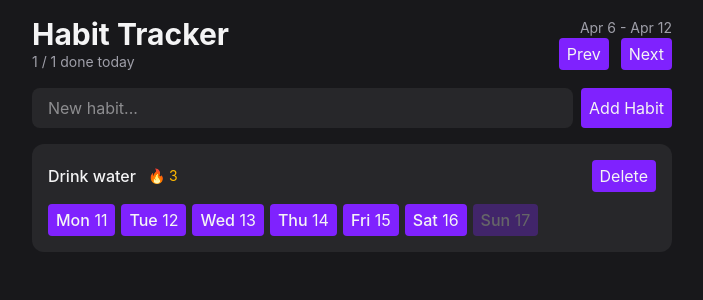
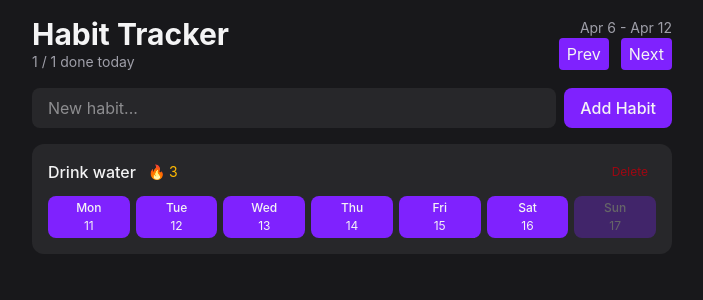
Before and after one commit to 1drie5/react-habit-tracker, a React (Vite) app: page / in a window 1280 px wide. Shown: the top 300 px of the page, without its empty margins (288-991 px from the left). Built offline with nearby package versions, Linux system fonts and the light colour scheme.

Commit message:
add configurable button variants with twMerge and polish habit tracking UI

```diff
--- a/package.json
+++ b/package.json
@@ -14,6 +14,7 @@
     "date-fns": "^4.1.0",
     "react": "^19.2.6",
     "react-dom": "^19.2.6",
+    "tailwind-merge": "^3.6.0",
     "tailwindcss": "^4.3.0"
   },
   "devDependencies": {
--- a/src/components/Buttons.tsx
+++ b/src/components/Buttons.tsx
@@ -1,11 +1,38 @@
 import type { ComponentProps } from "react"
+import { twMerge } from "tailwind-merge"
+
+type Variant = "primary" | "secondary" | "ghost-destructive"
 
 type ButtonProps = {
-    variant: "primary" | "secondary" | "ghost-destructive"
+    variant?: Variant
 } & ComponentProps<"button">
 
-export function Button({ variant = "primary",...props }: ButtonProps) {
-    return <button
-    {...props}
-    className="bg-violet-600 hover:bg-violet-500 transition-colors rounded px-2 py-1 disabled:opacity-30 disabled:cursor-not-allowed"/>
+export function Button({
+  variant = "primary",
+  className,
+  ...props
+}: ButtonProps) {
+  return (
+    <button
+      {...props}
+      className={twMerge(
+        "transition-colors rounded px-2 py-1 disabled:opacity-30 disabled:cursor-not-allowed",
+        getVariantStyles(variant),
+        className,
+      )}
+    />
+  )
 }
+
+function getVariantStyles(variant: Variant) {
+  switch (variant) {
+    case "primary":
+      return "bg-violet-600 hover:bg-violet-500"
+    case "secondary":
+      return "bg-zinc-700 hover:bg-zinc-600 text-zinc-400"
+    case "ghost-destructive":
+      return "hover:bg-red-800 text-red-800 hover:text-red-200"
+    default:
+      throw new Error(`Invalid variant: ${variant satisfies never}`)
+  }
+}
--- a/src/components/HabitForm.tsx
+++ b/src/components/HabitForm.tsx
@@ -6,7 +6,7 @@
         className="flex-1 rounded-lg bg-zinc-800 px-4 py-2 outline-none focus-visible:ring-2 focus-visible:ring-violet-500"
         placeholder="New habit..."
       />
-      <Button>
+      <Button className="rounded-lg px-4 py-2 font-medium">
         Add Habit
       </Button>
     </form>
--- a/src/components/HabitList.tsx
+++ b/src/components/HabitList.tsx
@@ -33,11 +33,13 @@
           <span className="font-medium">{habit.name}</span>
           <span className="text-sm text-amber-400">🔥 3</span>
         </div>
-        <Button>Delete</Button>
+        <Button variant="ghost-destructive" className="text-xs">Delete</Button>
       </div>
       <div className="flex gap-1.5">
         {visibleDays.map(date => (
-          <Button key={date.toISOString()} disabled={isFuture(date)}>
+          <Button
+            className="flex flex-1 flex-col items-center gap-0.5 rounded-lg text-xs"
+            key={date.toISOString()} disabled={isFuture(date)}>
             <span className="font-medium">{format(date, "EEE")}</span>
             <span> {format(date, "d")}</span>
           </Button>
```
Also changed, not shown: 1 other file (tests, documents, lock files or other folders).
